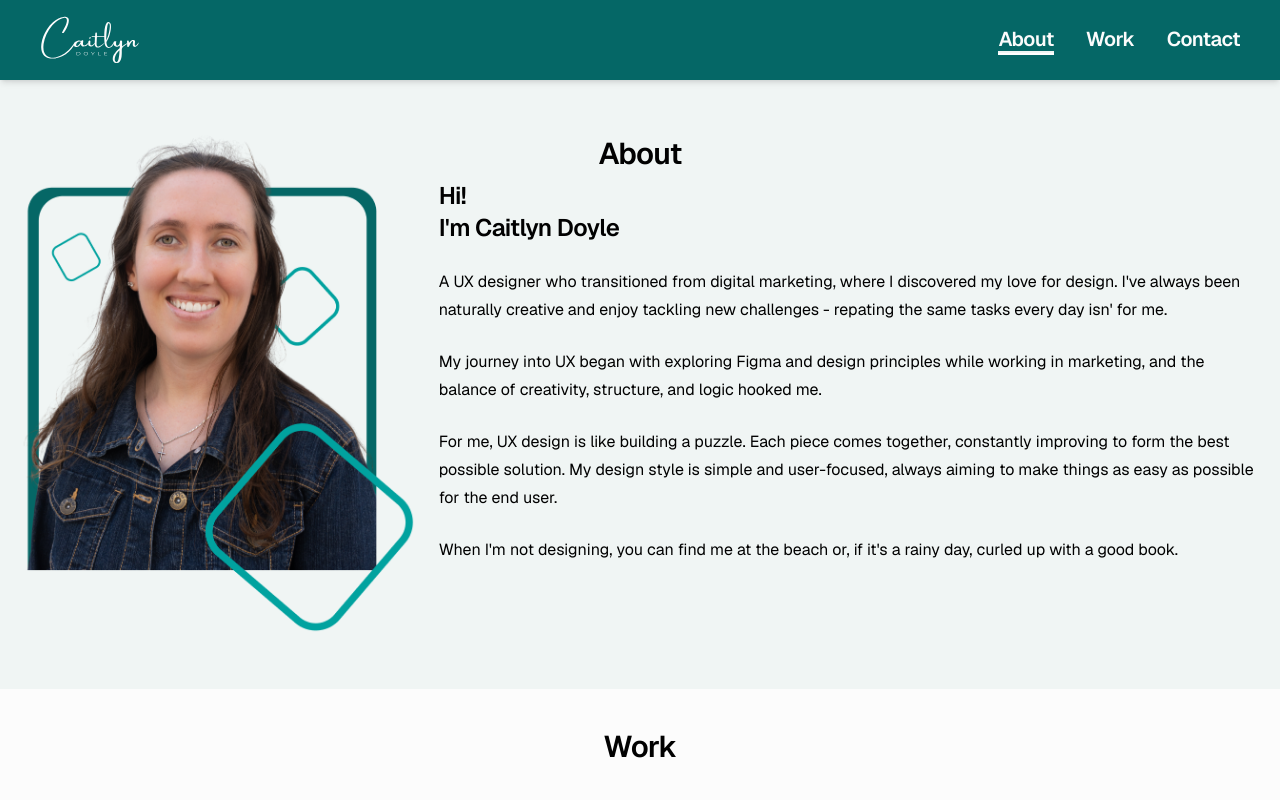
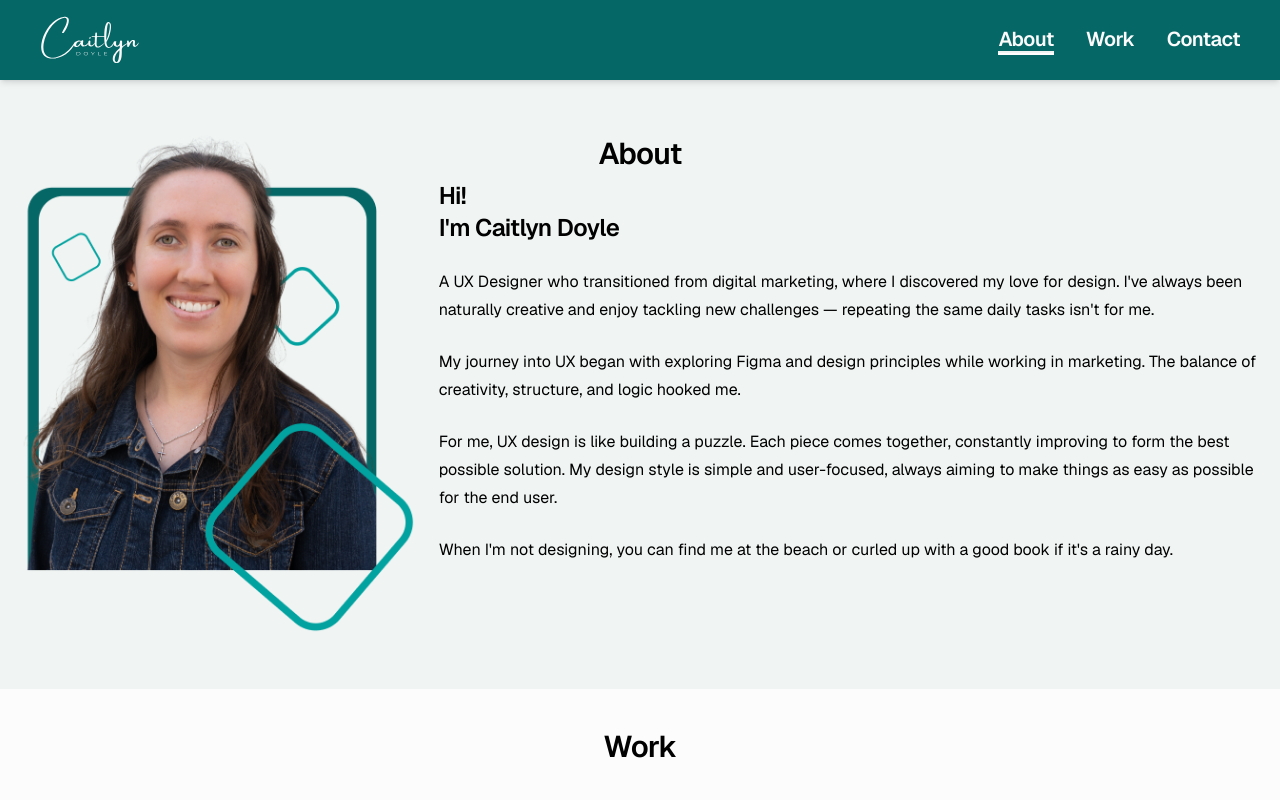
Before and after one commit to barrymichaeldoyle/caitlyn-doyle, a Next.js app: page / in a window 1280 px wide. Shown: the top 800 px of the page. Built offline with nearby package versions, Linux system fonts and the light colour scheme.

Commit message:
fixed typos and links

```diff
--- a/src/app/_sections/About.tsx
+++ b/src/app/_sections/About.tsx
@@ -31,28 +31,19 @@ export function AboutSection() {
             </div>
 
             <P>
-              A UX designer who transitioned from digital marketing, where I
-              discovered my love for design. I&apos;ve always been naturally
-              creative and enjoy tackling new challenges - repating the same
-              tasks every day isn&apos; for me.
+              A UX Designer who transitioned from digital marketing, where I discovered my love for design. I&apos;ve always been naturally creative and enjoy tackling new challenges — repeating the same daily tasks isn&apos;t for me.
             </P>
 
             <P>
-              My journey into UX began with exploring Figma and design
-              principles while working in marketing, and the balance of
-              creativity, structure, and logic hooked me.
+              My journey into UX began with exploring Figma and design principles while working in marketing. The balance of creativity, structure, and logic hooked me.
             </P>
 
             <P>
-              For me, UX design is like building a puzzle. Each piece comes
-              together, constantly improving to form the best possible solution.
-              My design style is simple and user-focused, always aiming to make
-              things as easy as possible for the end user.
+              For me, UX design is like building a puzzle. Each piece comes together, constantly improving to form the best possible solution. My design style is simple and user-focused, always aiming to make things as easy as possible for the end user.
             </P>
 
             <P>
-              When I&apos;m not designing, you can find me at the beach or, if
-              it&apos;s a rainy day, curled up with a good book.
+              When I&apos;m not designing, you can find me at the beach or curled up with a good book if it&apos;s a rainy day.
             </P>
           </div>
         </div>
--- a/src/constants/links.ts
+++ b/src/constants/links.ts
@@ -5,16 +5,16 @@ export const youtube = "https://www.youtube.com/@createwithcaity";
 
 /* Work Links */
 export const activitar =
-  "https://www.figma.com/design/ayL6qpqZco8MTv6uCETgIM/Activitar.net?node-id=267-2058&node-type=canvas&t=CLeUYUXDxm0e76DH-0";
+  "https://www.figma.com/design/ayL6qpqZco8MTv6uCETgIM/Activitar.net";
 export const reportBuddy =
-  "https://www.figma.com/design/zl6J0pSipitohQv114uUDF/Report-Buddy?node-id=38-98&node-type=canvas&t=CquFsQSnVFgEedez-0";
+  "https://www.figma.com/design/zl6J0pSipitohQv114uUDF/Report-Buddy";
 export const rubySmartWatch =
-  "https://www.figma.com/design/Pply2jXHvaaRR0LbJTdv81/Cait-Ecom-V1?node-id=40-65&node-type=canvas&t=IxFYS9YkNVD6gKyK-0";
+  "https://www.figma.com/design/Pply2jXHvaaRR0LbJTdv81/Cait-Ecom-V1";
 export const swestPunkRock =
-  "https://www.figma.com/design/32tpStgIPcQIgYJ2a1gfqo/Event-Web-App.-V1?node-id=0-1&node-type=canvas&t=EWtYpyDT7qDw5dRi-0";
+  "https://www.figma.com/design/32tpStgIPcQIgYJ2a1gfqo/Event-Web-App.-V1";
 export const homeLoanCalculator =
-  "https://www.figma.com/design/LHjJUpS2vZZ3TN98qrhN55/Home-Loan-Cal?node-id=0-1&node-type=canvas&t=AokmQpYdJ3hCgTSo-0";
+  "https://www.figma.com/design/LHjJUpS2vZZ3TN98qrhN55/Home-Loan-Cal";
 export const sudoku =
-  "https://www.figma.com/design/2iQ2nzz7L0fi7JhOdQw0Qm/Sudoku?node-id=0-1&node-type=canvas&t=l0VHpL38kC7ByT87-0";
+  "https://www.figma.com/design/2iQ2nzz7L0fi7JhOdQw0Qm/Sudoku";
 export const portfolioWebsite =
-  "https://www.figma.com/design/4MLa3eoGT61U4towhMAnsd/Cait-Doyle-Website?node-id=13-2&t=VhwLXg9goOvMHfAw-0";
+  "https://www.figma.com/design/4MLa3eoGT61U4towhMAnsd/Cait-Doyle-Website";
```
Also changed, not shown: 1 other file (tests, documents, lock files or other folders).
